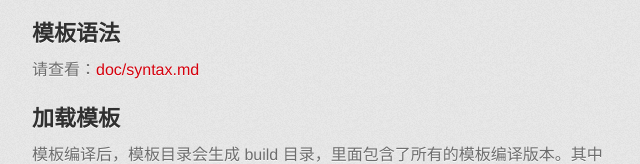
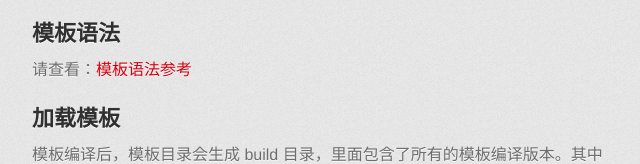
Before and after one commit to aui/tmodjs, a plain HTML site: page index.html in a window 1280 px wide. Shown: the part 2554-2718 px from the top of the page, 298-938 px from the left. Drawn offline with Linux system fonts and the light colour scheme; a web font is replaced by a local one.

```diff
--- a/index.html
+++ b/index.html
@@ -135,7 +135,7 @@
 <h2>
 <a name="%E6%A8%A1%E6%9D%BF%E8%AF%AD%E6%B3%95" class="anchor" href="#%E6%A8%A1%E6%9D%BF%E8%AF%AD%E6%B3%95"><span class="octicon octicon-link"></span></a>模板语法</h2>
 
-<p>请查看：<a href="./doc/syntax.md">doc/syntax.md</a></p>
+<p>请查看：<a href="https://github.com/aui/tmodjs/wiki/%E6%A8%A1%E6%9D%BF%E8%AF%AD%E6%B3%95">模板语法参考</a></p>
 
 <h2>
 <a name="%E5%8A%A0%E8%BD%BD%E6%A8%A1%E6%9D%BF" class="anchor" href="#%E5%8A%A0%E8%BD%BD%E6%A8%A1%E6%9D%BF"><span class="octicon octicon-link"></span></a>加载模板</h2>
```
Also changed, not shown: params.json (+1 -1 lines).
